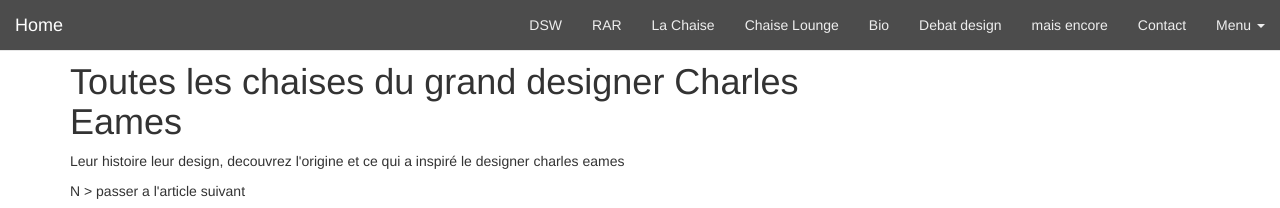
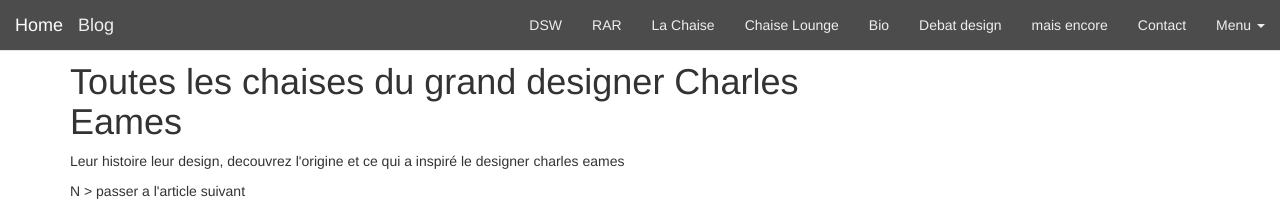
Before and after one commit to peterzimt/chaiseeames, a Jekyll site: the page built from index.html, in a window 1280 px wide. Shown: the top 208 px of the page. Built offline with Jekyll 4.4.1, drawn with Linux system fonts in a browser that asks for light colours; nearby versions of some CDN libraries; Markdown is read by kramdown in place of the engine named in the settings.

Commit message:
Add blog page

```diff
--- a/_layouts/default.html
+++ b/_layouts/default.html
@@ -57,6 +57,7 @@
                 <span class="icon-bar"></span>
                 </button>
               <a class="navbar-brand" href="{{ site.baseurl }}/index.html">Home</a>
+              <a class="navbar-brand" href="{{ site.baseurl }}/blog/index.html">Blog</a>
 
             </div>
 
```
